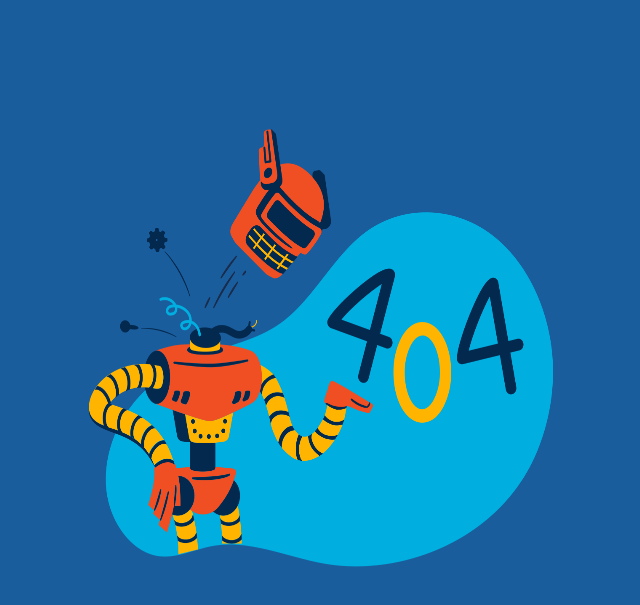
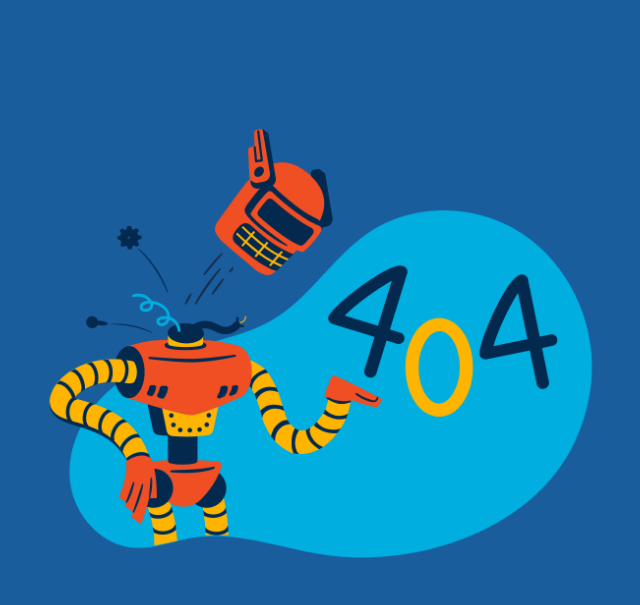
Before and after one commit to davehernandez92/newsletter-practice, a website: page failure.html in a window 1280 px wide. Shown: the part 171-776 px from the top of the page, without its empty margins (318-958 px from the left). Drawn offline with Linux system fonts and the light colour scheme.

Commit message:
Fixed images size

```diff
--- a/public/css/styles.css
+++ b/public/css/styles.css
@@ -119,8 +119,8 @@ img {
     color: #eaeef1;
 }
 .successImg {
-    width: 50%;
-    height: auto;
+
+    height: 80%;
     margin: 0 auto;
     margin-bottom: 10%;
 }
```
Also changed, not shown: app.js (+1 -6 lines).
